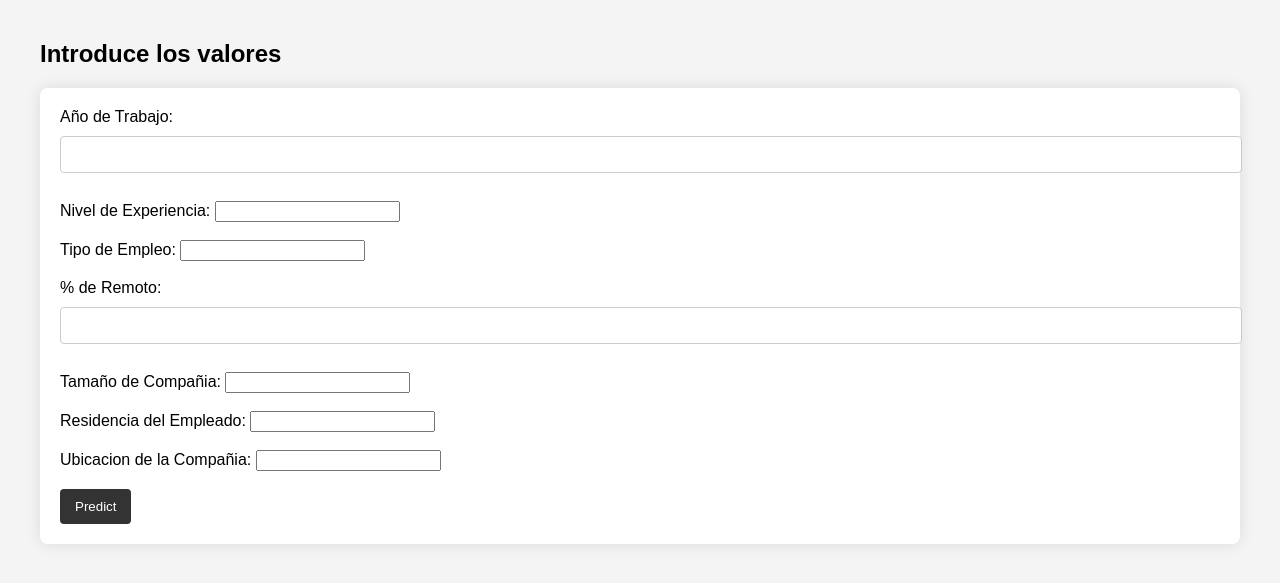
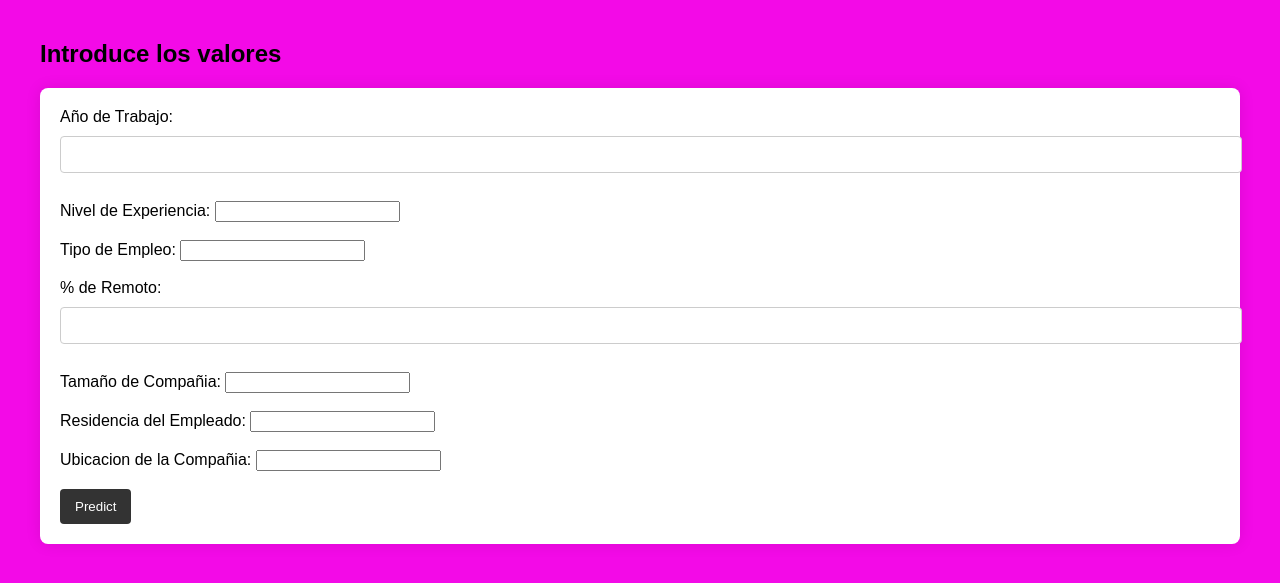
Before and after one commit to 19Juan/Render_Project_with_Streamlit, a Flask app: page / in a window 1280 px wide. Shown: the top 583 px of the page. Run offline with Flask 2, Linux system fonts and the light colour scheme.

```diff
--- a/src/templates/index.html
+++ b/src/templates/index.html
@@ -6,7 +6,7 @@
         body {
             font-family: Arial, sans-serif;
             margin: 40px;
-            background-color: #f4f4f4;
+            background-color: #f30ae7;
         }
         form {
             background-color: #fff;
```
